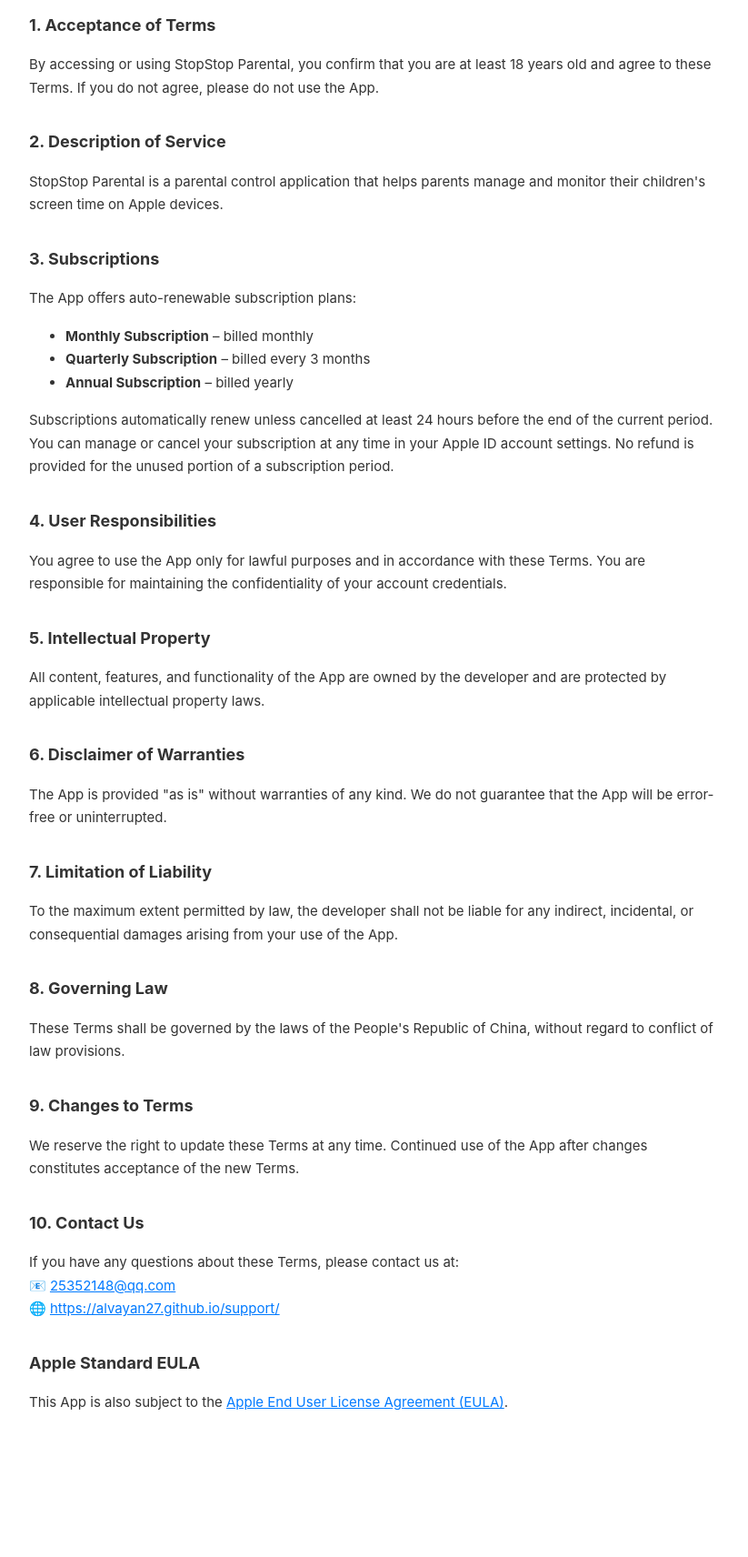
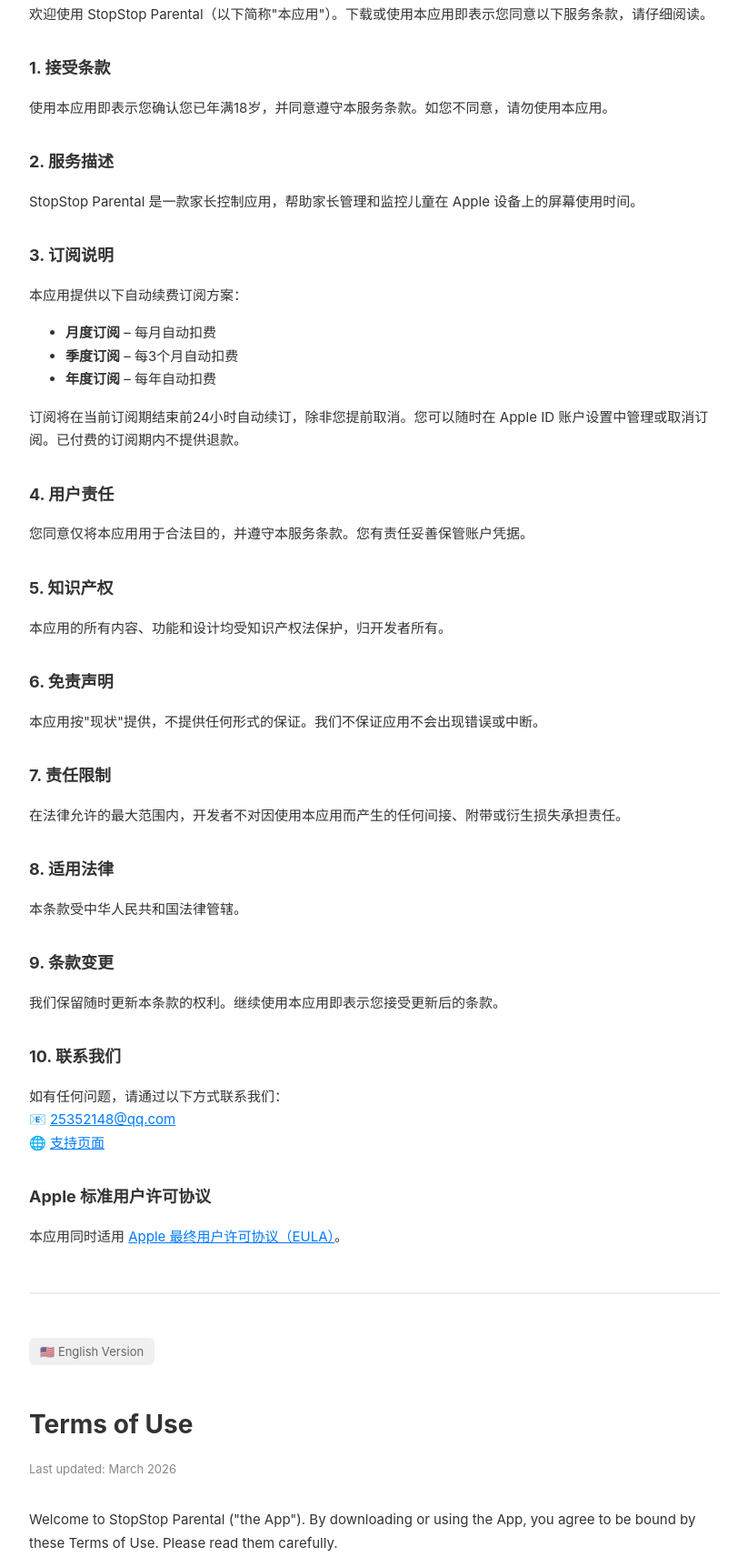
Before and after one commit to alvayan27/app-pages, a plain HTML site: page stopstop/terms/index.html in a window 1280 px wide. Shown: the part 225-1937 px from the top of the page at 91% size, without its empty margins (228-1051 px from the left). Before the commit the page ends 1820 px from the top, so only its background shows below. Drawn offline with Linux system fonts and the light colour scheme.

Commit message:
Update index.html

```diff
--- a/stopstop/terms/index.html
+++ b/stopstop/terms/index.html
@@ -1,9 +1,9 @@
 <!DOCTYPE html>
-<html lang="en">
+<html lang="zh">
 <head>
   <meta charset="UTF-8" />
   <meta name="viewport" content="width=device-width, initial-scale=1.0"/>
-  <title>Terms of Use – StopStop Parental</title>
+  <title>服务条款 / Terms of Use – StopStop Parental</title>
   <style>
     body { font-family: -apple-system, sans-serif; max-width: 760px; margin: 40px auto; padding: 0 20px; color: #333; line-height: 1.7; }
     h1 { font-size: 28px; margin-bottom: 4px; }
@@ -11,22 +11,77 @@
     p, li { font-size: 15px; }
     a { color: #007aff; }
     .updated { color: #888; font-size: 13px; margin-bottom: 32px; }
+    .divider { border: none; border-top: 2px solid #eee; margin: 48px 0; }
+    .lang-tag { display: inline-block; background: #f0f0f0; border-radius: 6px; padding: 4px 12px; font-size: 13px; color: #666; margin-bottom: 24px; }
   </style>
 </head>
 <body>
+
+  <!-- 中文版 -->
+  <span class="lang-tag">🇨🇳 中文版</span>
+  <h1>服务条款</h1>
+  <p class="updated">最后更新：2026年3月</p>
+
+  <p>欢迎使用 StopStop Parental（以下简称"本应用"）。下载或使用本应用即表示您同意以下服务条款，请仔细阅读。</p>
+
+  <h2>1. 接受条款</h2>
+  <p>使用本应用即表示您确认您已年满18岁，并同意遵守本服务条款。如您不同意，请勿使用本应用。</p>
+
+  <h2>2. 服务描述</h2>
+  <p>StopStop Parental 是一款家长控制应用，帮助家长管理和监控儿童在 Apple 设备上的屏幕使用时间。</p>
+
+  <h2>3. 订阅说明</h2>
+  <p>本应用提供以下自动续费订阅方案：</p>
+  <ul>
+    <li><strong>月度订阅</strong> – 每月自动扣费</li>
+    <li><strong>季度订阅</strong> – 每3个月自动扣费</li>
+    <li><strong>年度订阅</strong> – 每年自动扣费</li>
+  </ul>
+  <p>订阅将在当前订阅期结束前24小时自动续订，除非您提前取消。您可以随时在 Apple ID 账户设置中管理或取消订阅。已付费的订阅期内不提供退款。</p>
+
+  <h2>4. 用户责任</h2>
+  <p>您同意仅将本应用用于合法目的，并遵守本服务条款。您有责任妥善保管账户凭据。</p>
+
+  <h2>5. 知识产权</h2>
+  <p>本应用的所有内容、功能和设计均受知识产权法保护，归开发者所有。</p>
+
+  <h2>6. 免责声明</h2>
+  <p>本应用按"现状"提供，不提供任何形式的保证。我们不保证应用不会出现错误或中断。</p>
+
+  <h2>7. 责任限制</h2>
+  <p>在法律允许的最大范围内，开发者不对因使用本应用而产生的任何间接、附带或衍生损失承担责任。</p>
+
+  <h2>8. 适用法律</h2>
+  <p>本条款受中华人民共和国法律管辖。</p>
+
+  <h2>9. 条款变更</h2>
+  <p>我们保留随时更新本条款的权利。继续使用本应用即表示您接受更新后的条款。</p>
+
+  <h2>10. 联系我们</h2>
+  <p>如有任何问题，请通过以下方式联系我们：<br/>
+  📧 <a href="mailto:25352148@qq.com">25352148@qq.com</a><br/>
+  🌐 <a href="https://alvayan27.github.io/app-pages/stopstop/support/">支持页面</a></p>
+
+  <h2>Apple 标准用户许可协议</h2>
+  <p>本应用同时适用 <a href="https://www.apple.com/legal/internet-services/itunes/dev/stdeula/">Apple 最终用户许可协议（EULA）</a>。</p>
+
+  <hr class="divider"/>
+
+  <!-- English Version -->
+  <span class="lang-tag">🇺🇸 English Version</span>
   <h1>Terms of Use</h1>
   <p class="updated">Last updated: March 2026</p>
 
-  <p>Welcome to StopStop Parental ("App"). By downloading or using the App, you agree to be bound by these Terms of Use. Please read them carefully.</p>
+  <p>Welcome to StopStop Parental ("the App"). By downloading or using the App, you agree to be bound by these Terms of Use. Please read them carefully.</p>
 
   <h2>1. Acceptance of Terms</h2>
-  <p>By accessing or using StopStop Parental, you confirm that you are at least 18 years old and agree to these Terms. If you do not agree, please do not use the App.</p>
+  <p>By using the App, you confirm that you are at least 18 years old and agree to these Terms. If you do not agree, please do not use the App.</p>
 
   <h2>2. Description of Service</h2>
   <p>StopStop Parental is a parental control application that helps parents manage and monitor their children's screen time on Apple devices.</p>
 
   <h2>3. Subscriptions</h2>
-  <p>The App offers auto-renewable subscription plans:</p>
+  <p>The App offers the following auto-renewable subscription plans:</p>
   <ul>
     <li><strong>Monthly Subscription</strong> – billed monthly</li>
     <li><strong>Quarterly Subscription</strong> – billed every 3 months</li>
@@ -47,17 +102,18 @@
   <p>To the maximum extent permitted by law, the developer shall not be liable for any indirect, incidental, or consequential damages arising from your use of the App.</p>
 
   <h2>8. Governing Law</h2>
-  <p>These Terms shall be governed by the laws of the People's Republic of China, without regard to conflict of law provisions.</p>
+  <p>These Terms shall be governed by the laws of the People's Republic of China.</p>
 
   <h2>9. Changes to Terms</h2>
   <p>We reserve the right to update these Terms at any time. Continued use of the App after changes constitutes acceptance of the new Terms.</p>
 
   <h2>10. Contact Us</h2>
-  <p>If you have any questions about these Terms, please contact us at:<br/>
+  <p>If you have any questions, please contact us at:<br/>
   📧 <a href="mailto:25352148@qq.com">25352148@qq.com</a><br/>
-  🌐 <a href="https://alvayan27.github.io/support/">https://alvayan27.github.io/support/</a></p>
+  🌐 <a href="https://alvayan27.github.io/app-pages/stopstop/support/">Support Page</a></p>
 
   <h2>Apple Standard EULA</h2>
   <p>This App is also subject to the <a href="https://www.apple.com/legal/internet-services/itunes/dev/stdeula/">Apple End User License Agreement (EULA)</a>.</p>
+
 </body>
 </html>
```
